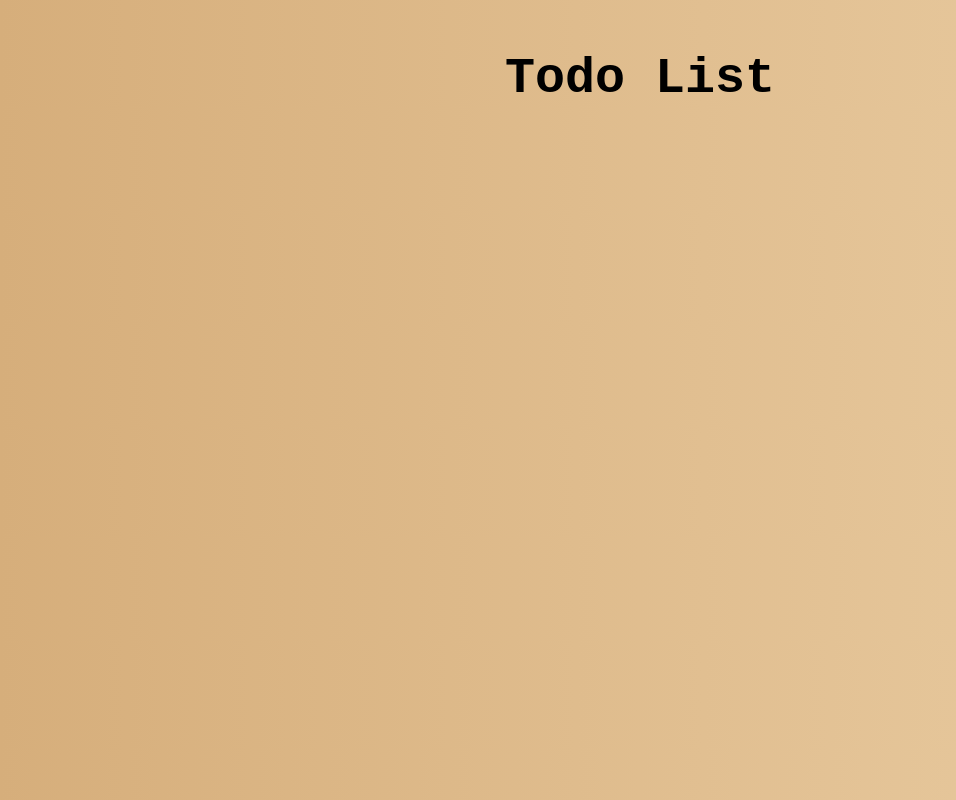
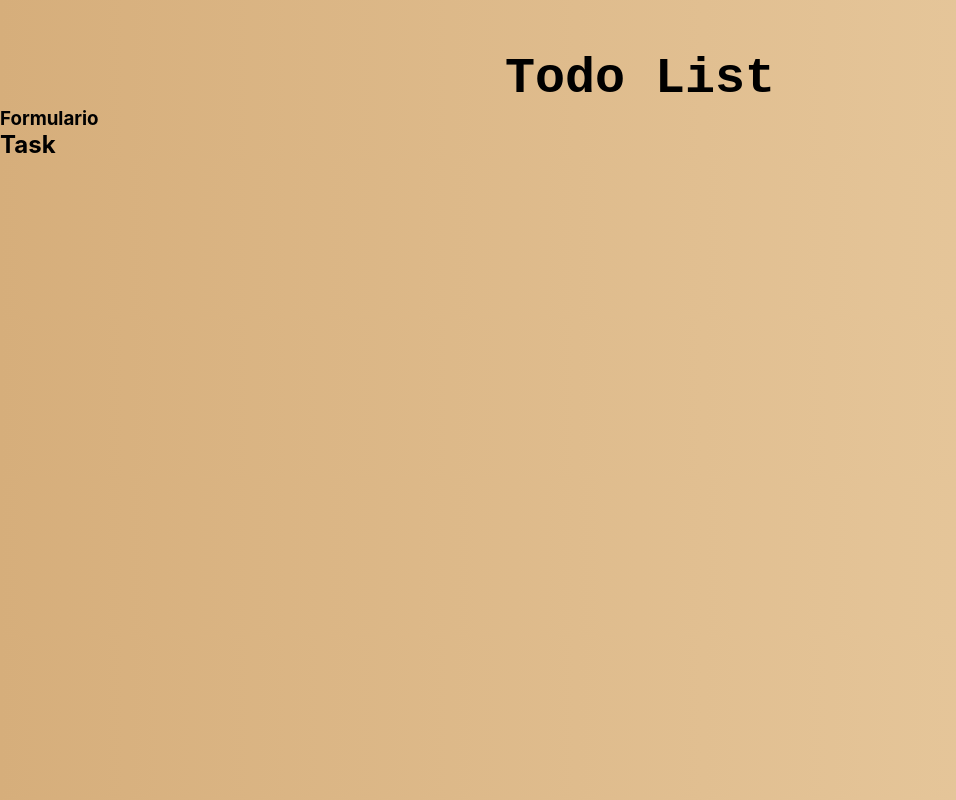
Before and after one commit to oliveravictor/todo-list, a React (Create React App) app in the folder to-do-list/: page / in a window 1280 px wide. Shown: the whole page, without its empty margins (0-956 px from the left). Built offline with nearby package versions, Linux system fonts and the light colour scheme.

Commit message:
created components tasks and taskform, more bootstrap

```diff
--- a/to-do-list/package.json
+++ b/to-do-list/package.json
@@ -6,7 +6,9 @@
     "@testing-library/jest-dom": "^5.12.0",
     "@testing-library/react": "^11.2.7",
     "@testing-library/user-event": "^12.8.3",
+    "bootstrap": "^4.6.0",
     "react": "^17.0.2",
+    "react-bootstrap": "^1.6.0",
     "react-dom": "^17.0.2",
     "react-scripts": "4.0.3",
     "web-vitals": "^1.1.2"
--- a/to-do-list/src/App.js
+++ b/to-do-list/src/App.js
@@ -1,11 +1,21 @@
-import "./App.css";
-import Header from "./Components/Header/Header";
+import Header from "./Components/Header";
+import { Container, Col, Row } from "react-bootstrap";
+import Taskform from "./Components/Taskform";
+import Task from "./Components/Task";
 
 function App() {
   return (
-    <>
+    <Container>
       <Header />
-    </>
+      <Row mt={3}>
+        <Col size={6}>
+          <Taskform />
+        </Col>
+        <Col size={6}>
+          <Task />
+        </Col>
+      </Row>
+    </Container>
   );
 }
 
--- /dev/null
+++ b/to-do-list/src/Components/Header/index.js
@@ -0,0 +1 @@
+export { default } from "./Header";
--- /dev/null
+++ b/to-do-list/src/Components/Task/Task.js
@@ -0,0 +1,5 @@
+const Task = () => {
+  return <h2>Task</h2>;
+};
+
+export default Task;
--- /dev/null
+++ b/to-do-list/src/Components/Task/index.js
@@ -0,0 +1 @@
+export { default } from "./Task";
--- /dev/null
+++ b/to-do-list/src/Components/Taskform/Taskform.js
@@ -0,0 +1,5 @@
+const Taskform = () => {
+  return <h3>Formulario</h3>;
+};
+
+export default Taskform;
--- /dev/null
+++ b/to-do-list/src/Components/Taskform/index.js
@@ -0,0 +1 @@
+export { default } from "./Taskform";
```
Also changed, not shown: 1 other file (tests, documents, lock files or other folders).
